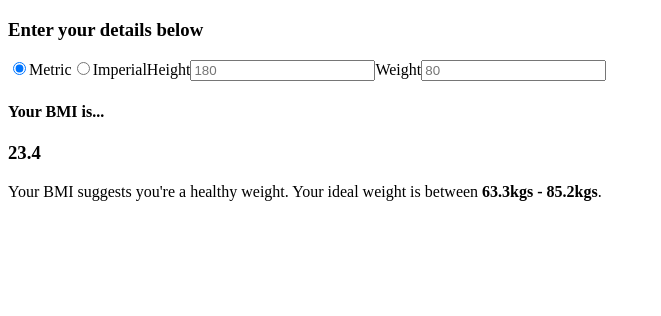
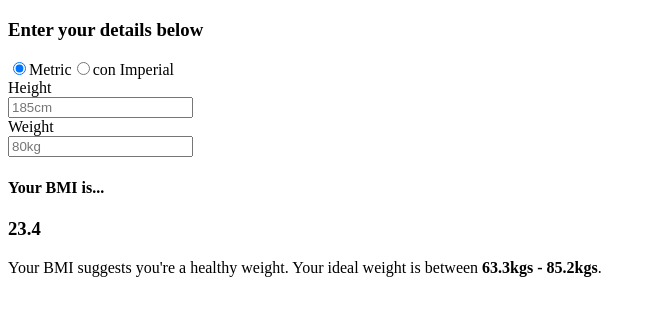
Before and after one commit to daxoliveira/bmi-calculator, a React (Vite) app: page / in a window 1280 px wide. Shown: the top 316 px of the page, without its empty margins (0-661 px from the left). Built offline with nearby package versions, Linux system fonts and the light colour scheme.

Commit message:
implement conditional rendering for measuring system

```diff
--- a/src/App.jsx
+++ b/src/App.jsx
@@ -1,59 +1,76 @@
-import { useState } from 'react'
+import { useState } from 'react';
 
-function App() {
+export default function App() {
+  const [measuringSystem, setMeasuringSystem] = useState('metric');
+  function onSystemChange(e) {
+    console.log(e);
+    if (e.target.value === 'metric') {
+      setMeasuringSystem('metric');
+    }
+    if (e.target.value === 'imperial') {
+      setMeasuringSystem('imperial');
+    }
+  }
 
   return (
     <>
-      <form>
-
       <h3>
         Enter your details below
       </h3>
       <label>
-          <input
-            type='radio'
-            name='metric'
-            value='metric'
-            defaultChecked={true}
-            />
+      <input type='radio' name='measuringSystem' value='metric' onChange={onSystemChange} defaultChecked={true} />
         Metric
       </label>
       <label>
-          <input
-            type='radio'
-            name='imperial'
-            value='imperial'
-            />
+        <input type='radio' name='measuringSystem' value='imperial' onChange={onSystemChange} />
+        con
         Imperial
       </label>
-
-        <label>
-          Height
-          <input
-            type='text'
-            name='height'
-            placeholder='180'
-            />
-        </label>
-
-        <label>
-          Weight
-          <input
-            type='text'
-            name='weight'
-            placeholder='80'
-            />
-        </label>
-
+      {measuringSystem === 'metric' && <Metric/>}
+      {measuringSystem === 'imperial' && <Imperial/>}
       <div>
         <h4>Your BMI is...</h4>
         <h3>23.4</h3>
-          <p>Your BMI suggests you're a healthy weight. Your ideal weight is between <strong>63.3kgs - 85.2kgs</strong>.</p>
+        <p>Your BMI suggests you&apos;re a healthy weight. Your ideal weight is between <strong>63.3kgs - 85.2kgs</strong>.</p>
       </div>
-
-      </form>
     </>
   )
 }
 
-export default App
+export function Metric() {
+  return (
+    <form>
+      <label>
+        Height
+        <br />
+        <input type='text' name='height' placeholder='185cm'/>
+      </label>
+      <br />
+      <label>
+        Weight
+        <br />
+        <input type='text' name='weight' placeholder='80kg'/>
+      </label>
+    </form>
+  )
+}
+
+export function Imperial() {
+  return (
+    <form>
+      <label>
+        Height
+        <br />
+        <input type='text' name='feet' placeholder='5 ft' defaultValue='11'/>
+        <input type='text' name='inches' placeholder='11 in' defaultValue='11'/>
+      </label>
+      <br />
+      <label>
+        Weight
+        <br />
+        <input type='text' name='stones' placeholder='11 st'/>
+        <input type='text' name='pounds' placeholder='4 lbs'/>
+      </label>
+    </form>
+  )
+}
```
Lines whose indentation alone changed are shown as unchanged.
